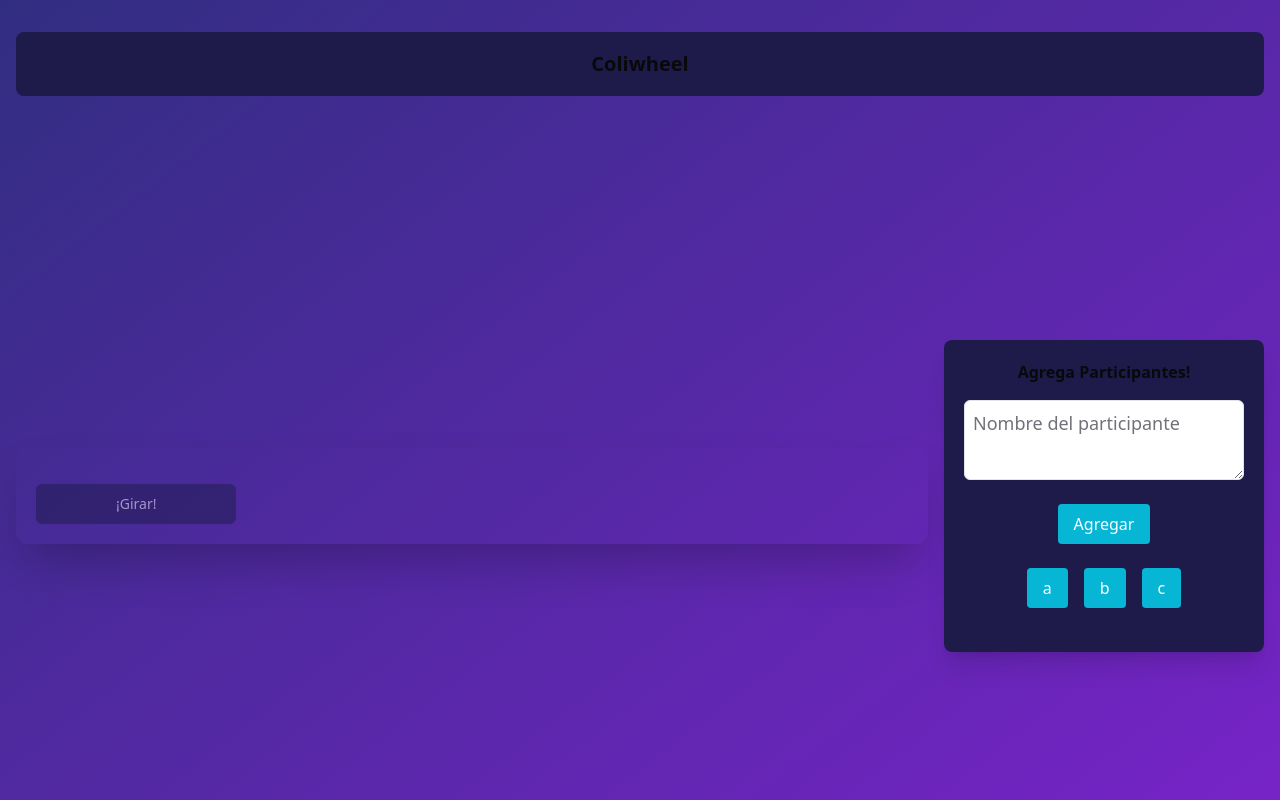
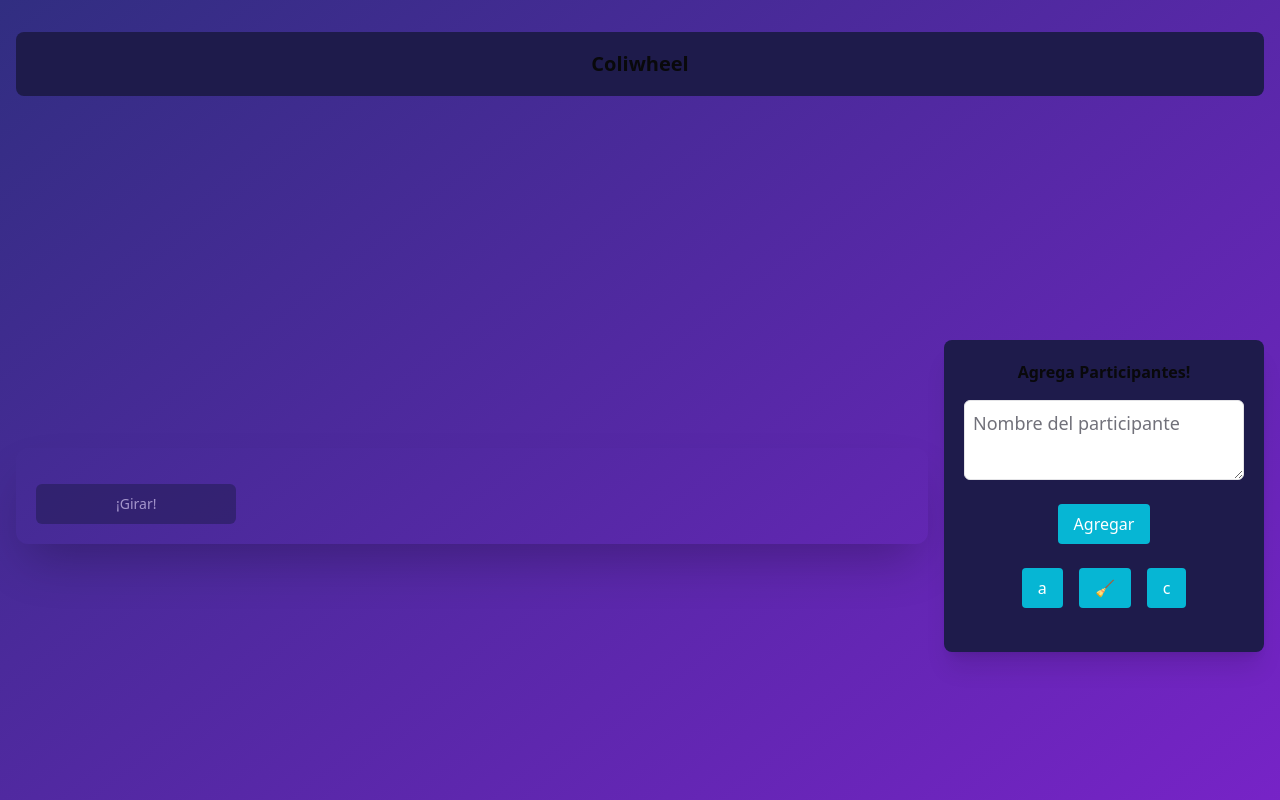
Before and after one commit to colidevs/coliwheel, a Next.js app: page / in a window 1280 px wide. Shown: the top 800 px of the page. Built offline with nearby package versions, Linux system fonts and the light colour scheme.

Commit message:
add button clear

```diff
--- a/src/app/page.tsx
+++ b/src/app/page.tsx
@@ -38,6 +38,10 @@ export default function HomePage() {
   const [mostrarDialogo, setMostrarDialogo] = useState<boolean>(false);
 
   const inputRef = useRef<HTMLTextAreaElement>(null);
+
+  function LimpiarNombres() {
+    setparticipantes([]);
+  }
 
   function ElegirGanador() {
     setEstaGirando(true);
@@ -141,8 +145,12 @@ export default function HomePage() {
             <button className="rounded bg-cyan-500 px-4 py-2 text-white" type="button">
               a
             </button>
-            <button className="rounded bg-cyan-500 px-4 py-2 text-white" type="button">
-              b
+            <button
+              className="rounded bg-cyan-500 px-4 py-2 text-white"
+              type="button"
+              onClick={LimpiarNombres}
+            >
+              🧹
             </button>
             <button className="rounded bg-cyan-500 px-4 py-2 text-white" type="button">
               c
```
